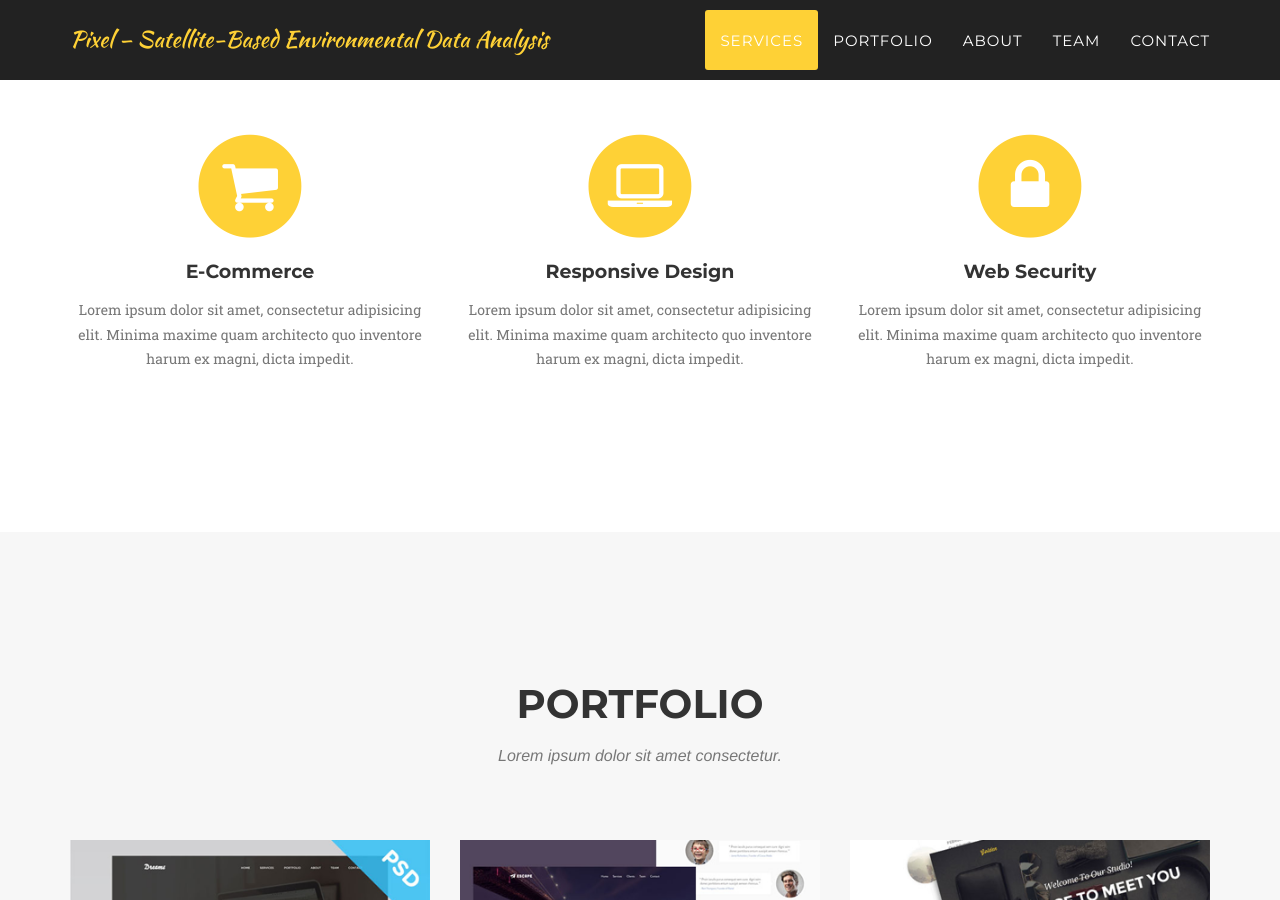
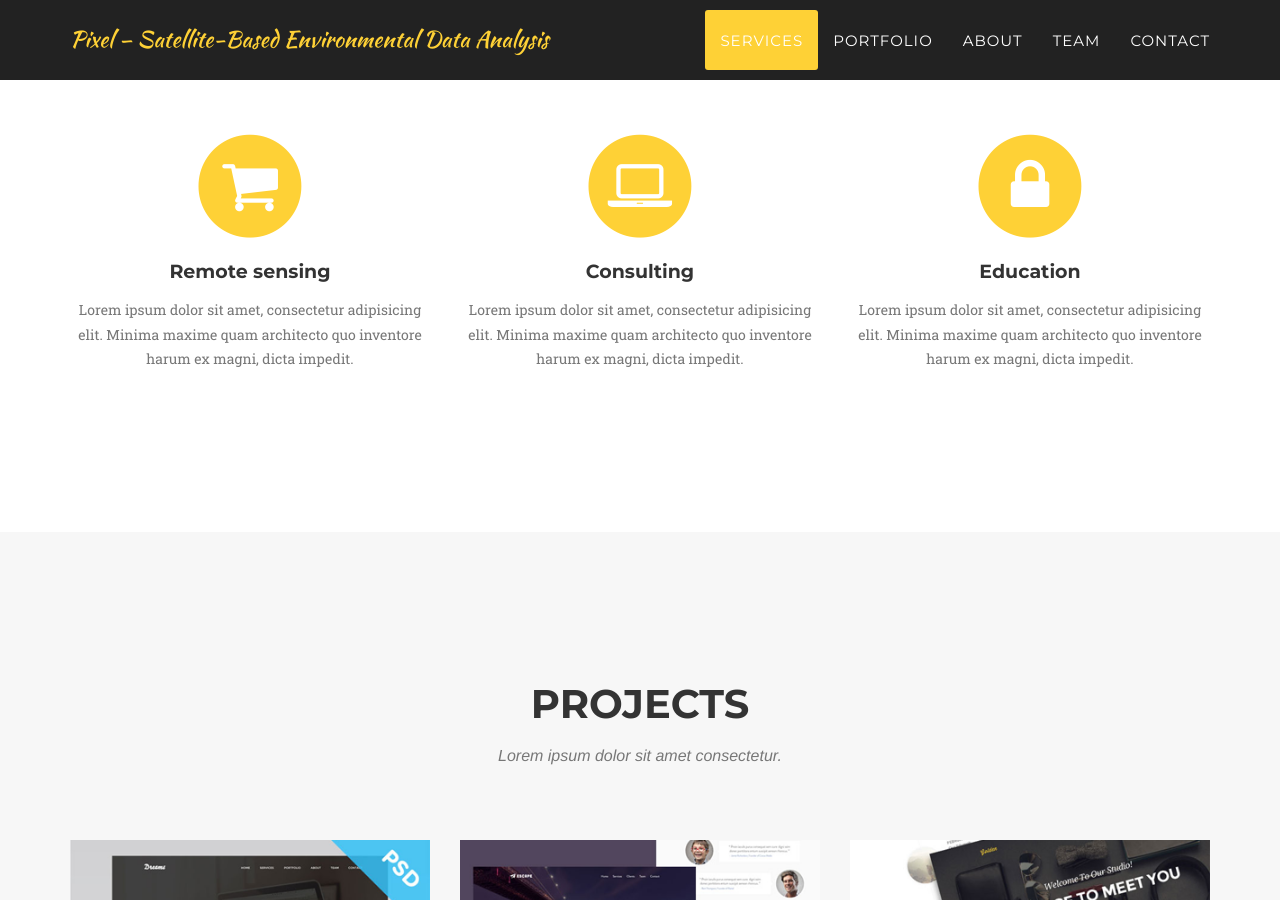
Before and after one commit to PixelNGO/pixel-ong.github.io, a Jekyll site: the page built from index.html, in a window 1280 px wide and 900 px high, scrolled down 938 px. Built offline with Jekyll 4.4.1, drawn with Linux system fonts in a browser that asks for light colours; some web fonts are replaced; some of the changed text lies outside the part shown.

Commit message:
Update projects and services

```diff
--- a/_config.yml
+++ b/_config.yml
@@ -21,7 +21,7 @@ people:
 
 - name: Natalia Morandeira, PhD
   pic: 2
-  position: Lead Marketer
+  position: Director
   social:
     - title: twitter
       url: #
@@ -32,7 +32,7 @@ people:
 
 - name: Esteban Roitberg, PhD
   pic: 3
-  position: Lead Developer
+  position: Director
   social:
     - title: twitter
       url: #
--- a/_includes/portfolio_grid.html
+++ b/_includes/portfolio_grid.html
@@ -3,7 +3,7 @@
         <div class="container">
             <div class="row">
                 <div class="col-lg-12 text-center">
-                    <h2 class="section-heading">Portfolio</h2>
+                    <h2 class="section-heading">Projects</h2>
                     <h3 class="section-subheading text-muted">Lorem ipsum dolor sit amet consectetur.</h3>
                 </div>
             </div>
--- a/_includes/services.html
+++ b/_includes/services.html
@@ -13,7 +13,7 @@
                         <i class="fa fa-circle fa-stack-2x text-primary"></i>
                         <i class="fa fa-shopping-cart fa-stack-1x fa-inverse"></i>
                     </span>
-                    <h4 class="service-heading">E-Commerce</h4>
+                    <h4 class="service-heading">Remote sensing</h4>
                     <p class="text-muted">Lorem ipsum dolor sit amet, consectetur adipisicing elit. Minima maxime quam architecto quo inventore harum ex magni, dicta impedit.</p>
                 </div>
                 <div class="col-md-4">
@@ -21,7 +21,7 @@
                         <i class="fa fa-circle fa-stack-2x text-primary"></i>
                         <i class="fa fa-laptop fa-stack-1x fa-inverse"></i>
                     </span>
-                    <h4 class="service-heading">Responsive Design</h4>
+                    <h4 class="service-heading">Consulting</h4>
                     <p class="text-muted">Lorem ipsum dolor sit amet, consectetur adipisicing elit. Minima maxime quam architecto quo inventore harum ex magni, dicta impedit.</p>
                 </div>
                 <div class="col-md-4">
@@ -29,7 +29,7 @@
                         <i class="fa fa-circle fa-stack-2x text-primary"></i>
                         <i class="fa fa-lock fa-stack-1x fa-inverse"></i>
                     </span>
-                    <h4 class="service-heading">Web Security</h4>
+                    <h4 class="service-heading">Education</h4>
                     <p class="text-muted">Lorem ipsum dolor sit amet, consectetur adipisicing elit. Minima maxime quam architecto quo inventore harum ex magni, dicta impedit.</p>
                 </div>
             </div>
```
Also changed, not shown: 1 other file.
